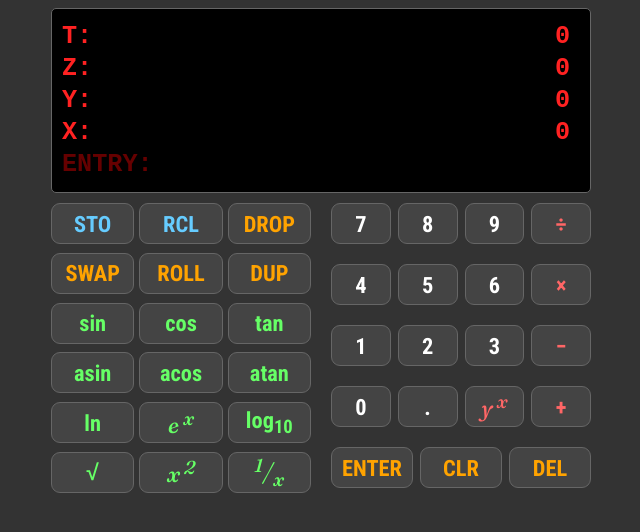
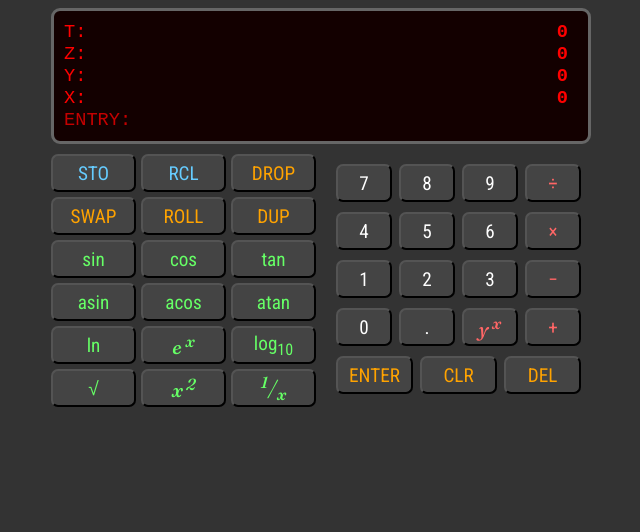
Before and after one commit to jonbirge/HP, a plain HTML site: page index.html in a window 1280 px wide. Shown: the whole page, without its empty margins (319-959 px from the left). Drawn offline with Linux system fonts and the light colour scheme; a web font is replaced by a local one.

Commit message:
update index.html and styles.css: adjust font links, improve styling, and clean up unused properties

```diff
--- a/index.html
+++ b/index.html
@@ -5,7 +5,7 @@
   <title>Vintage RPN Calculator</title>
   <meta name="viewport" content="width=device-width, initial-scale=1.0">
   <link rel="preconnect" href="https://fonts.googleapis.com">
-  <link rel="preconnect" href="https://fonts.gstatic.com" crossorigin>
+  <link rel="preconnect" href="https://fonts.gstatic.com">
   <link href="https://fonts.googleapis.com/css2?family=Roboto+Condensed:ital,wght@0,100..900;1,100..900&display=swap" rel="stylesheet">
   <link href="https://fonts.googleapis.com/css2?family=Doto:wght,ROND@100..900,0..100&display=swap" rel="stylesheet">
   <link href="https://fonts.googleapis.com/css2?family=Fraunces:ital,opsz,wght@0,9..144,100..900;1,9..144,100..900&display=swap" rel="stylesheet">
--- a/styles.css
+++ b/styles.css
@@ -1,17 +1,17 @@
 /* General Page Styles */
 body {
     background-color: #333;
-    color: #eee;
+    /* color: #eee; */
     margin: 20px auto;
-    width: 100%;
+    /* width: 100%; */
     max-width: 560px;
-    text-align: center;
+    /* text-align: center; */
     padding: 10px;
     box-sizing: border-box;
 }
 
 .math {
-    font-family: 'Fraunces', sans-serif;
+    font-family: 'Fraunces', monospace;
     font-weight: 500;
     font-style: italic;
 }
@@ -19,24 +19,22 @@ body {
 /* Stack Display Area */
 #stackDisplay {
     font-family: 'Doto', monospace;
-    font-weight: 700;
-    font-size: 1.05em;
-    background-color: #000;
-    border: 1px solid #666;
-    border-radius: 5px;
+    font-weight: 400;
+    /* font-size: 10pt; */
+    background-color: #130000;
+    border: 3px solid #666;
+    border-radius: 9px;
     padding: 10px;
     margin-bottom: 10px;
     margin-top: -22px;
-    color: #ff2222;
-    /* vivid red */
+    color: #ff0000;
 }
 
 .stack-row {
     display: flex;
     justify-content: space-between;
-    font-size: 1.5em;
-    /* larger font size */
-    margin: 3px 0;
+    font-size: 14pt;
+    /* margin: 3px 0; */
 }
 
 .stack-label {
@@ -48,20 +46,24 @@ body {
     width: 280px;
     text-align: right;
     padding-right: 10px;
-    font-weight: 700;
+    font-weight: 800;
 }
 
 /* Dim the ENTRY label so it is less distracting */
 .entry-label {
-    color: #660000;
+    font-weight: 300;
+    color: #c50000;
 }
 
 /* Container for the two-column button layout */
 #calcContainer {
     display: flex;
-    flex-direction: column;
-    justify-content: center;
-    gap: 20px;
+    flex-direction: row;
+    /* justify-content: center; */
+    gap: 10px;
+    margin: 0;
+    padding: 0;
+    /* height: 500px; */
 }
 
 /* Left Column: Function Buttons arranged in a 6×3 grid */
@@ -72,33 +74,32 @@ body {
 }
 
 /* Right Column: Numeric Keypad arranged in rows */
-#numericButtons {
-    display: grid;
-    gap: 11px;
+#functions, #numericButtons {
+    flex-basis: 100%;
 }
 
 .button-row {
     display: flex;
     gap: 7px;
-    justify-content: center;
-    height: 50px;
+    margin: 10px;
 }
 
 button {
     font-family: 'Roboto Condensed', sans-serif;
-    font-weight: 650;
-    font-size: 1.4em;
+    font-weight: 400;
+    font-size: 1.2em;
     background-color: #444;
     color: #fff;
-    border: 1px solid #666;
-    border-radius: 9px;
+    /* border: 1px solid #666; */
+    border-radius: 7px;
     width: 100%;
-    height: 41px;
+    height: 38px;
     cursor: pointer;
+    margin: 0;
 }
 
 button:hover {
-    background-color: #555;
+    background-color: #454;
 }
 
 /* Color-coded button categories */
@@ -119,13 +120,13 @@ button:hover {
 }
 
 /* Responsive Design */
-@media (min-width: 600px) {
+@media (max-width: 600px) {
     #calcContainer {
-        flex-direction: row;
+        flex-direction: column;
+        gap: 5px;
     }
 
-    #functions,
-    #numericButtons {
-        flex-basis: 50%;
+    .button-row {
+        margin: 5px;
     }
 }
```
